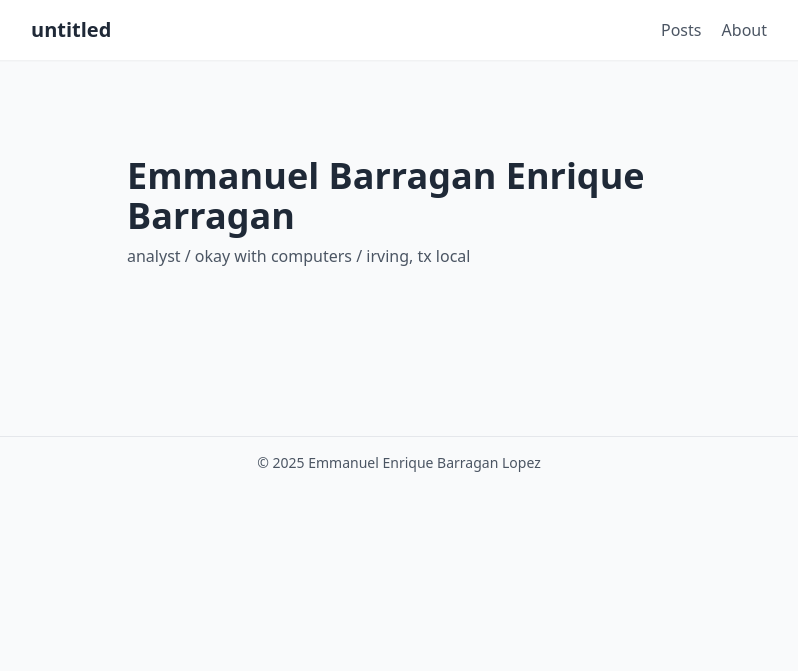
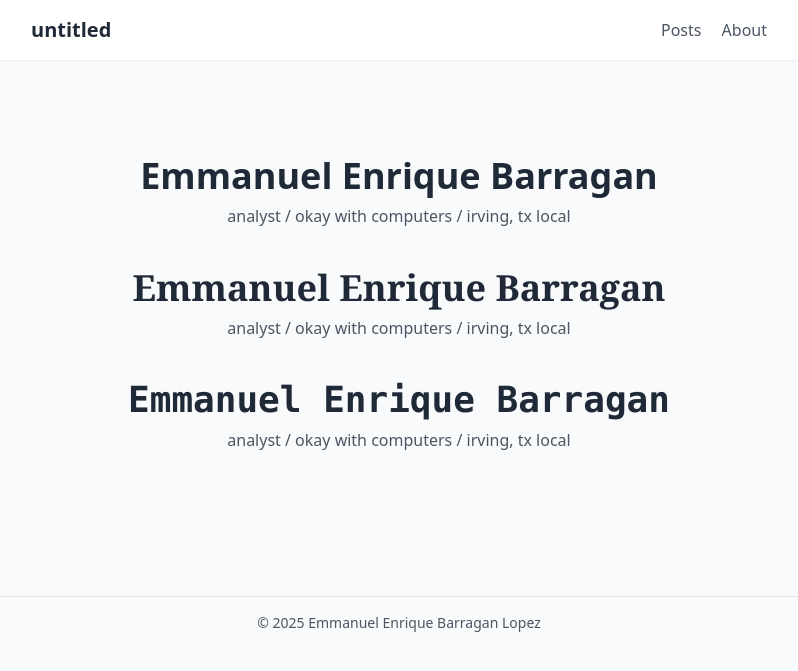
Before and after one commit to enriquebarragan/enriquebarragan.github.io, a Jekyll site: the page built from index.md, in a window 1280 px wide. Shown: the top 671 px of the page, without its empty margins (241-1039 px from the left). Built offline with Jekyll 4.4.1, drawn with Linux system fonts in a browser that asks for light colours; nearby versions of some CDN libraries.

Commit message:
Update index.md

```diff
--- a/index.md
+++ b/index.md
@@ -3,9 +3,21 @@ layout: default
 title: Home
 ---
 
-<div class="mx-auto max-w-xl px-4 py-16">
-  <h1 class="text-4xl font-semibold mb-2">Emmanuel Barragan Enrique Barragan</h1>
-  <p class="text-gray-600 mb-6">
-    analyst / okay with computers / irving, tx local
-  </p>
+<div class="mx-auto max-w-xl px-4 py-16 text-center space-y-10">
+
+  <div>
+    <h1 class="text-4xl font-semibold mb-2 font-sans">Emmanuel Enrique Barragan</h1>
+    <p class="text-gray-600">analyst / okay with computers / irving, tx local</p>
+  </div>
+
+  <div>
+    <h1 class="text-4xl font-semibold mb-2 font-serif">Emmanuel Enrique Barragan</h1>
+    <p class="text-gray-600">analyst / okay with computers / irving, tx local</p>
+  </div>
+
+  <div>
+    <h1 class="text-4xl font-semibold mb-2 font-mono">Emmanuel Enrique Barragan</h1>
+    <p class="text-gray-600">analyst / okay with computers / irving, tx local</p>
+  </div>
+
 </div>
```
